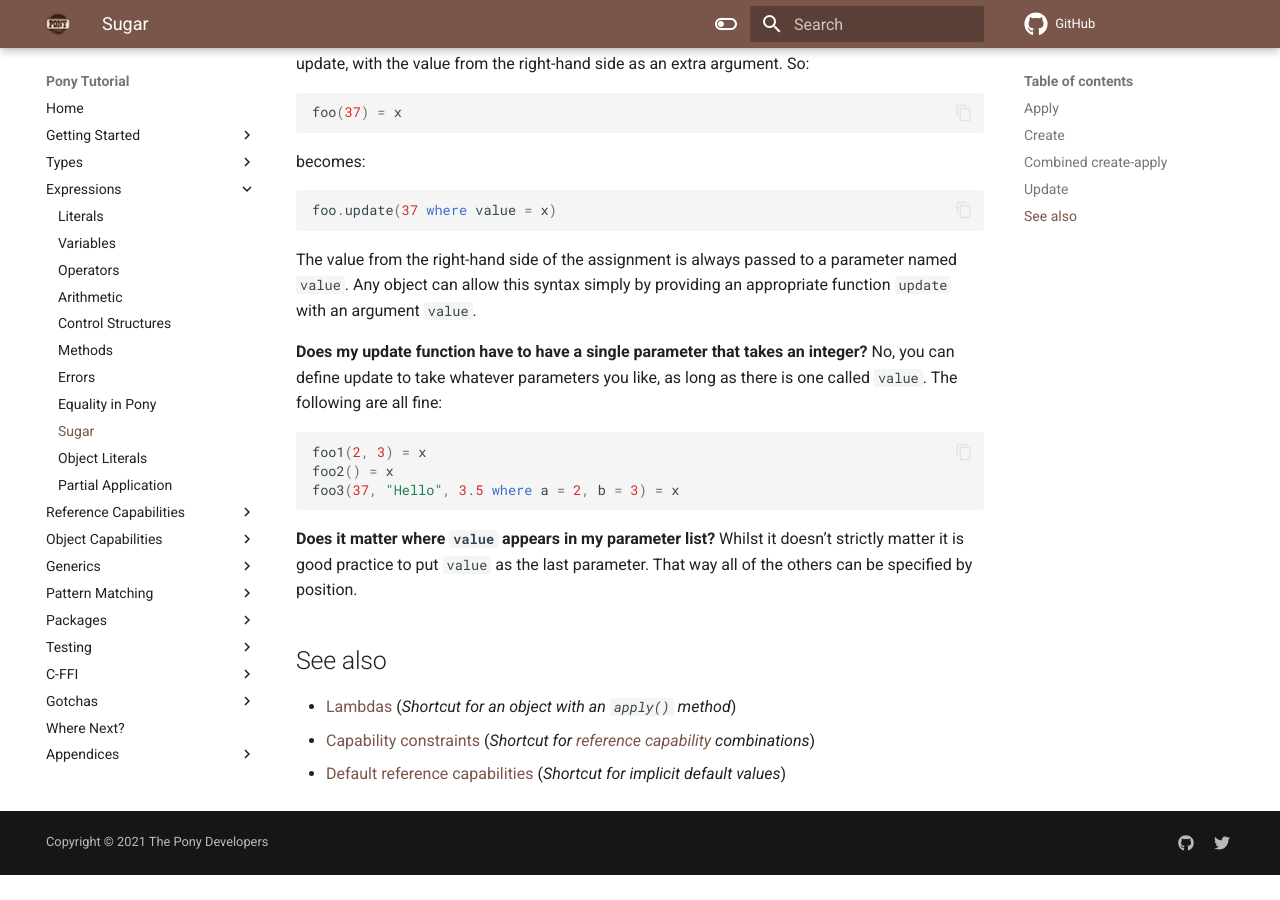
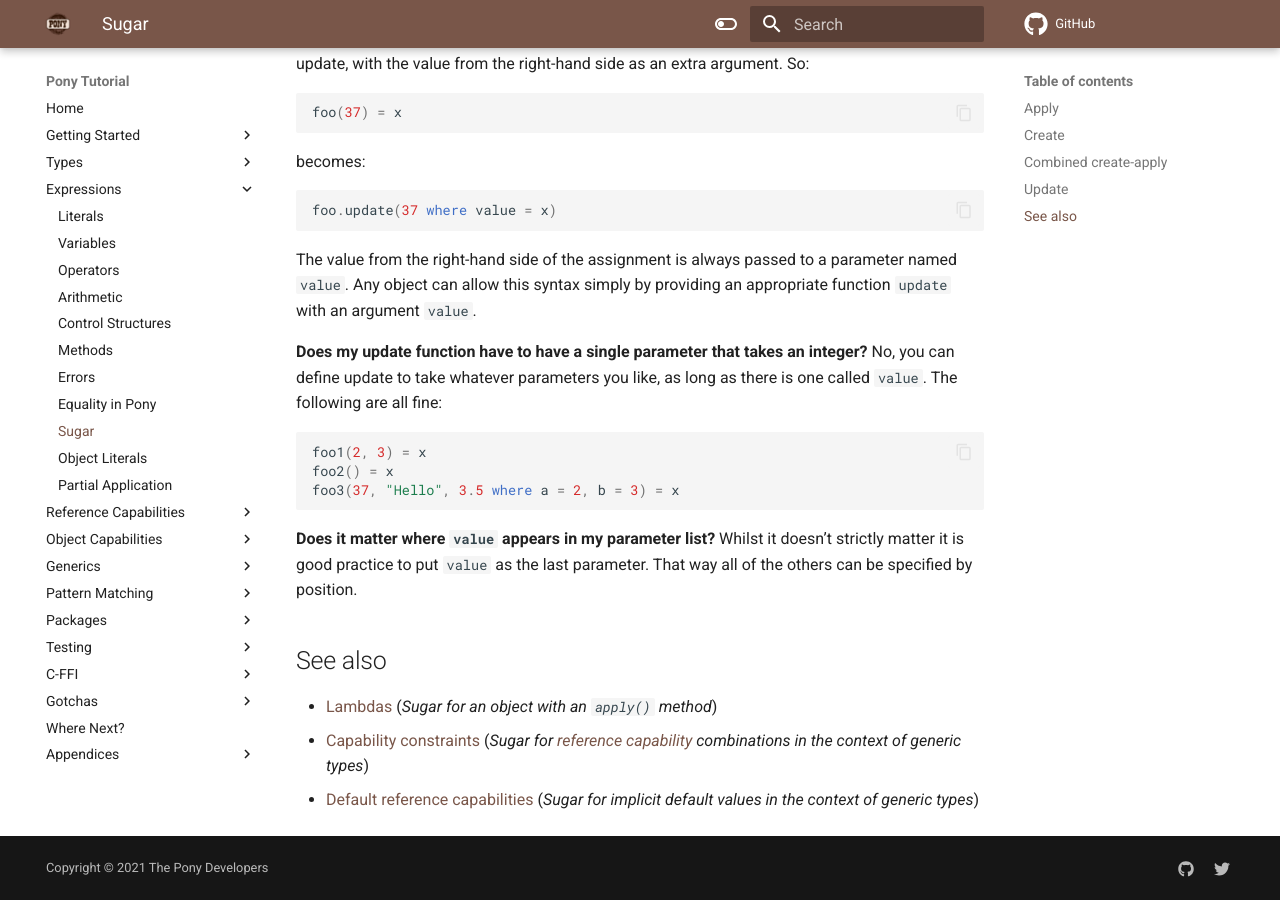
Before and after one commit to ponylang/pony-tutorial, an MkDocs documentation site: the page built from docs/expressions/sugar.md, in a window 1280 px wide and 900 px high, scrolled down 2389 px. Built offline with MkDocs 1.6.1 and Material for MkDocs 9.7.7, drawn with Linux system fonts in a browser that asks for light colours; comment, search, counter and statistics services are not loaded; before the commit the page ends 3264 px from its top, so only the background shows below that.

Commit message:
Consistent wording and clarification of context
Co-authored-by: Joe Eli McIlvain <joe.eli.mac@gmail.com>

```diff
--- a/docs/expressions/sugar.md
+++ b/docs/expressions/sugar.md
@@ -116,6 +116,6 @@ __Does it matter where `value` appears in my parameter list?__ Whilst it doesn't
 
 ## See also
 
-* [Lambdas](/expressions/object-literals.md#lambdas) (_Shortcut for an object with an `apply()` method_)
-* [Capability constraints](/generics/generic-constraints.md) (_Shortcut for [reference capability](/reference-capabilities/index.md) combinations_)
-* [Default reference capabilities](/generics/generics-and-reference-capabilities.md) (_Shortcut for implicit default values_)
+* [Lambdas](/expressions/object-literals.md#lambdas) (_Sugar for an object with an `apply()` method_)
+* [Capability constraints](/generics/generic-constraints.md) (_Sugar for [reference capability](/reference-capabilities/index.md) combinations in the context of generic types_)
+* [Default reference capabilities](/generics/generics-and-reference-capabilities.md) (_Sugar for implicit default values in the context of generic types_)
```
